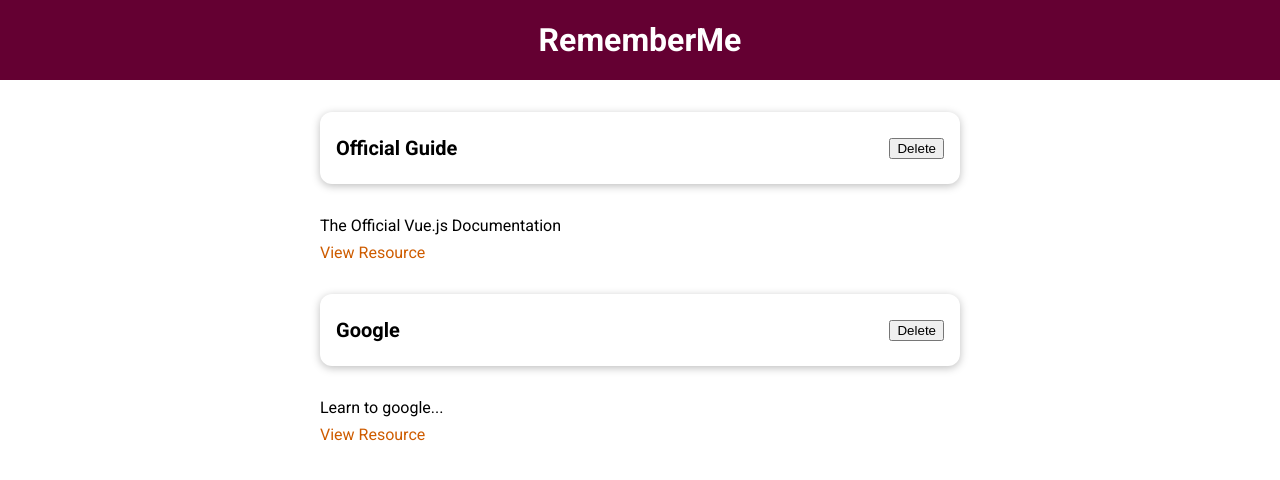
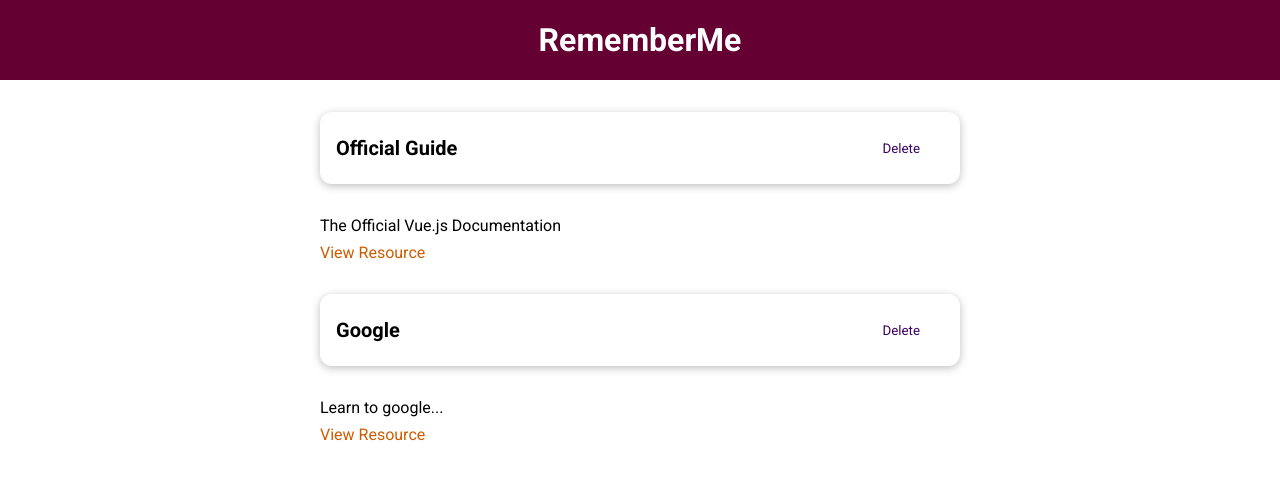
Before and after one commit to Alfredo3232/vue-basics-8, a Vue app: page / in a window 1280 px wide. Shown: the top 480 px of the page. Built offline with nearby package versions, Linux system fonts and the light colour scheme.

Commit message:
add BaseButton component for styling buttons

```diff
--- a/src/components/learning-resources/LearningResource.vue
+++ b/src/components/learning-resources/LearningResource.vue
@@ -3,7 +3,7 @@
         <base-card>
             <header>
                 <h3>{{ title }}</h3>
-                <button>Delete</button>
+                <base-button mode="flat">Delete</base-button>
             </header>
         </base-card>
         <p>{{ description }}</p>
--- /dev/null
+++ b/src/components/ui/BaseButton.vue
@@ -0,0 +1,48 @@
+<template>
+    <button :type="type" :class="mode">
+        <slot></slot>
+    </button>
+</template>
+
+<script>
+export default {
+    props: {
+        type: {
+            type: String,
+            required: true
+        },
+        mode: {
+            type: String,
+            required: true
+        }
+    }
+}
+</script>
+
+<style scoped>
+button {
+    padding: 0.75rem 1.5rem;
+    font-family: inherit;
+    background-color: #3a0061;
+    border: 1px solid #3a0061;
+    color: white;
+    cursor: pointer;
+}
+
+button:hover,
+button:active {
+    background-color: #270041;
+    border-color: #270041;
+}
+
+.flat {
+    background-color: transparent;
+    color: #3a0061;
+    border: none;
+}
+
+.flat:hover,
+.flat:active {
+    background-color: #edd2ff;
+}
+</style>
--- a/src/main.js
+++ b/src/main.js
@@ -2,9 +2,11 @@
 
 import App from './App.vue';
 import BaseCard from './components/ui/BaseCard.vue';
+import BaseButton from './components/ui/BaseButton.vue';
 
 const app = createApp(App);
 
 app.component('base-card', BaseCard);
+app.component('base-button', BaseButton);
 
 app.mount('#app');
```
